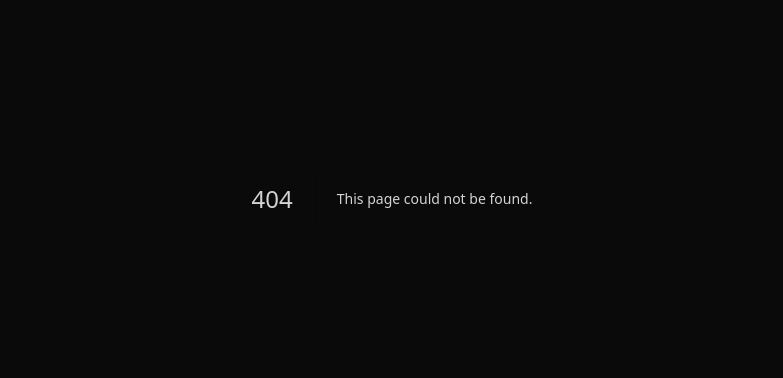
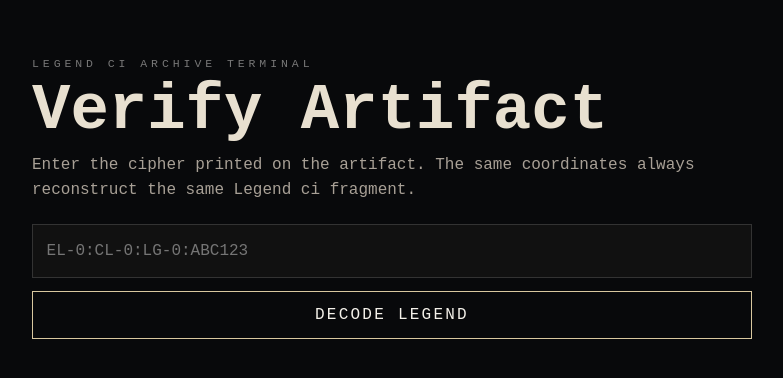
Before and after one commit to Ihorog/ci-moment, a Next.js app: page /verify in a window 1280 px wide. Before the commit this address had no page. Shown: the part 202-580 px from the top of the page, without its empty margins (248-1031 px from the left). Built offline with nearby package versions, Linux system fonts and the light colour scheme.

Commit message:
Add V2 cipher verification page

```diff
--- /dev/null
+++ b/app/verify/page.tsx
@@ -0,0 +1,97 @@
+"use client";
+
+import { FormEvent, useMemo, useState } from 'react';
+import { getLegendByCipher, parseCipherCode } from '@/lib/legend-engine';
+
+export default function VerifyPage() {
+  const [cipherCode, setCipherCode] = useState('');
+  const [submitted, setSubmitted] = useState(false);
+
+  const parsed = useMemo(() => parseCipherCode(cipherCode), [cipherCode]);
+  const legend = useMemo(() => {
+    if (!submitted || !parsed) return null;
+    return getLegendByCipher(parsed);
+  }, [submitted, parsed]);
+
+  function handleSubmit(event: FormEvent<HTMLFormElement>) {
+    event.preventDefault();
+    setSubmitted(true);
+  }
+
+  return (
+    <main
+      style={{
+        minHeight: '100vh',
+        background: '#08090b',
+        color: '#e8e0d0',
+        fontFamily: "'Courier New', Courier, monospace",
+        display: 'grid',
+        placeItems: 'center',
+        padding: '2rem 1rem',
+      }}
+    >
+      <section style={{ width: 'min(720px, 100%)', display: 'grid', gap: '1.25rem' }}>
+        <div style={{ display: 'grid', gap: '0.6rem' }}>
+          <div style={{ fontSize: '0.72rem', letterSpacing: '0.34em', color: '#777', textTransform: 'uppercase' }}>
+            Legend ci archive terminal
+          </div>
+          <h1 style={{ margin: 0, fontSize: 'clamp(2rem, 7vw, 4rem)', lineHeight: 1 }}>
+            Verify Artifact
+          </h1>
+          <p style={{ margin: 0, color: '#a8a096', lineHeight: 1.6 }}>
+            Enter the cipher printed on the artifact. The same coordinates always reconstruct the same Legend ci fragment.
+          </p>
+        </div>
+
+        <form onSubmit={handleSubmit} style={{ display: 'grid', gap: '0.85rem' }}>
+          <input
+            value={cipherCode}
+            onChange={(event) => {
+              setCipherCode(event.target.value);
+              setSubmitted(false);
+            }}
+            placeholder="EL-0:CL-0:LG-0:ABC123"
+            style={{
+              minHeight: 52,
+              border: '1px solid #333',
+              background: '#111',
+              color: '#f4f1ea',
+              padding: '0 0.85rem',
+              font: 'inherit',
+            }}
+          />
+          <button
+            type="submit"
+            style={{
+              minHeight: 48,
+              border: '1px solid #d8c79f',
+              background: 'transparent',
+              color: '#f4f1ea',
+              font: 'inherit',
+              letterSpacing: '0.14em',
+              textTransform: 'uppercase',
+              cursor: 'pointer',
+            }}
+          >
+            Decode Legend
+          </button>
+        </form>
+
+        {submitted && !parsed && (
+          <div style={{ border: '1px solid #4a2424', color: '#d8a0a0', padding: '1rem', lineHeight: 1.5 }}>
+            Cipher not recognized. Expected format: EL-0:CL-0:LG-0:SERIAL
+          </div>
+        )}
+
+        {legend && parsed && (
+          <article style={{ border: '1px solid #333', padding: '1rem', background: 'rgba(255,255,255,0.025)', display: 'grid', gap: '0.85rem', lineHeight: 1.6 }}>
+            <div style={{ color: '#d8c79f', wordBreak: 'break-word' }}>{parsed.code}</div>
+            <p style={{ margin: 0 }}>{legend.element}</p>
+            <p style={{ margin: 0 }}>{legend.celestial}</p>
+            <p style={{ margin: 0 }}>{legend.logic}</p>
+          </article>
+        )}
+      </section>
+    </main>
+  );
+}
```
